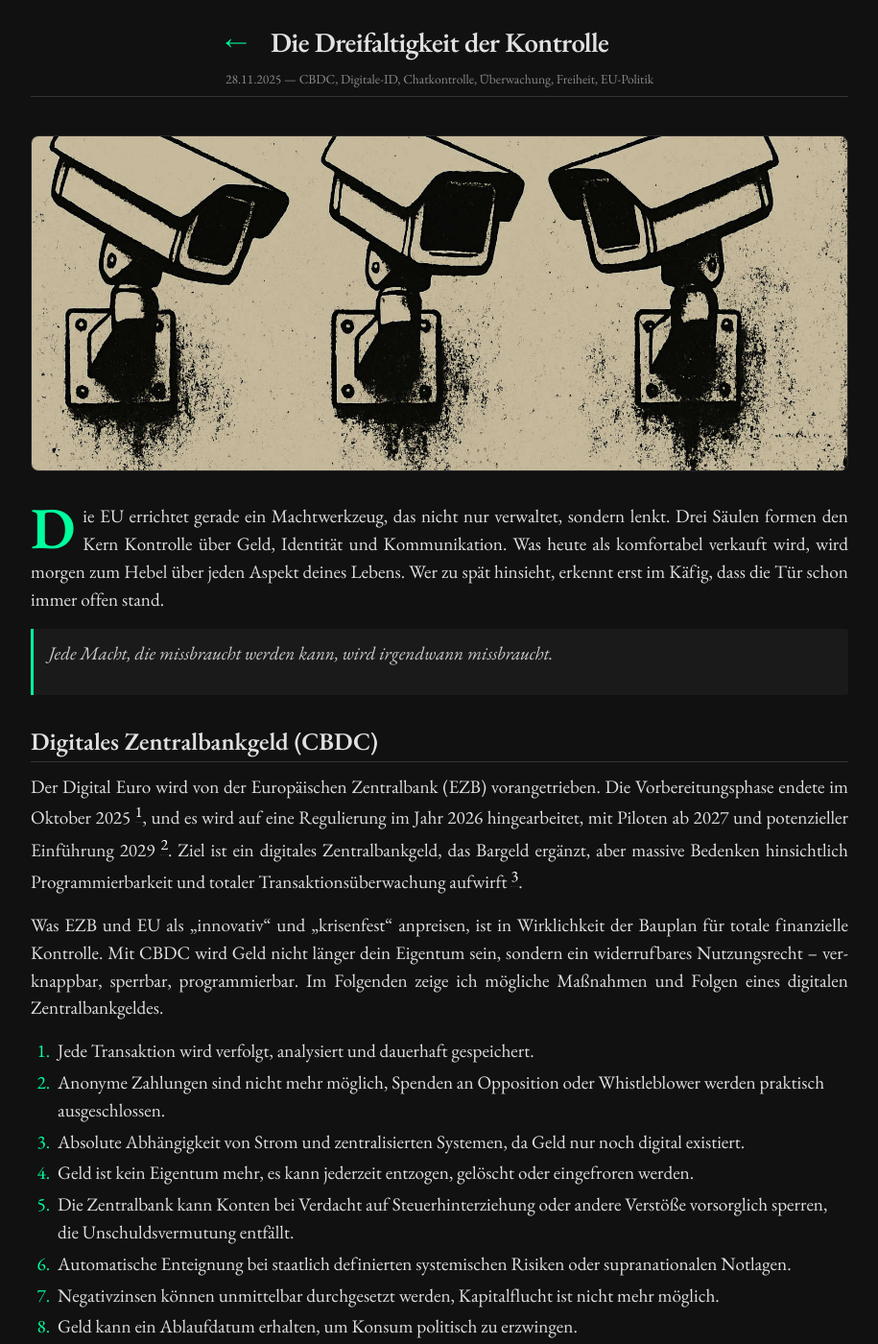
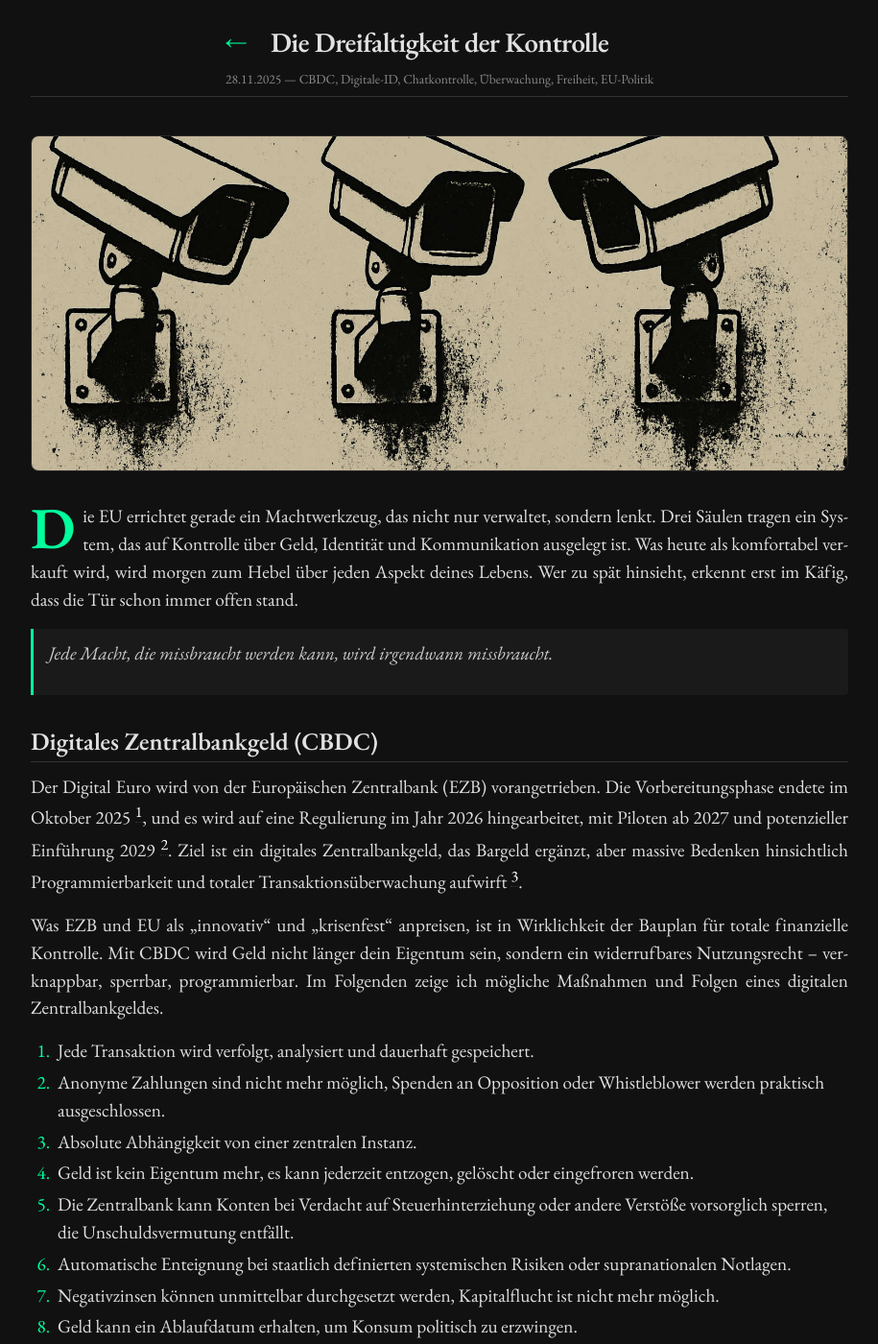
Before and after one commit to Miotares/miotares, a Jekyll site: the page built from _posts/2025-11-28-Die Dreifaltigkeit der Kontrolle.md, in a window 1280 px wide and 1400 px high. Shown: the whole window at 96% size, without its empty margins (182-1097 px from the left). Built offline with Jekyll 4.4.1, drawn with Linux system fonts in a browser that asks for light colours.

Commit message:
Small fixes to article text

```diff
--- a/_posts/2025-11-28-Die Dreifaltigkeit der Kontrolle.md
+++ b/_posts/2025-11-28-Die Dreifaltigkeit der Kontrolle.md
@@ -17,7 +17,7 @@ last_modified_at: 2025-11-28
 published: true
 ---
 
-Die EU errichtet gerade ein Machtwerkzeug, das nicht nur verwaltet, sondern lenkt. Drei Säulen formen den Kern Kontrolle über Geld, Identität und Kommunikation. Was heute als komfortabel verkauft wird, wird morgen zum Hebel über jeden Aspekt deines Lebens. Wer zu spät hinsieht, erkennt erst im Käfig, dass die Tür schon immer offen stand.
+Die EU errichtet gerade ein Machtwerkzeug, das nicht nur verwaltet, sondern lenkt. Drei Säulen tragen ein System, das auf Kontrolle über Geld, Identität und Kommunikation ausgelegt ist. Was heute als komfortabel verkauft wird, wird morgen zum Hebel über jeden Aspekt deines Lebens. Wer zu spät hinsieht, erkennt erst im Käfig, dass die Tür schon immer offen stand.
 {: .drop-cap}
 
 >Jede Macht, die missbraucht werden kann, wird irgendwann missbraucht.
@@ -30,7 +30,7 @@ Was EZB und EU als „innovativ“ und „krisenfest“ anpreisen, ist in Wirkli
 
 1. Jede Transaktion wird verfolgt, analysiert und dauerhaft gespeichert.
 2. Anonyme Zahlungen sind nicht mehr möglich, Spenden an Opposition oder Whistleblower werden praktisch ausgeschlossen.
-3. Absolute Abhängigkeit von Strom und zentralisierten Systemen, da Geld nur noch digital existiert.
+3. Absolute Abhängigkeit von einer zentralen Instanz.
 4. Geld ist kein Eigentum mehr, es kann jederzeit entzogen, gelöscht oder eingefroren werden.
 5. Die Zentralbank kann Konten bei Verdacht auf Steuerhinterziehung oder andere Verstöße vorsorglich sperren, die Unschuldsvermutung entfällt.
 6. Automatische Enteignung bei staatlich definierten systemischen Risiken oder supranationalen Notlagen.
```
